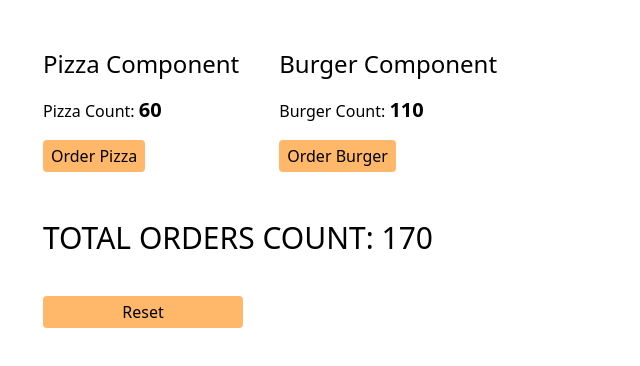
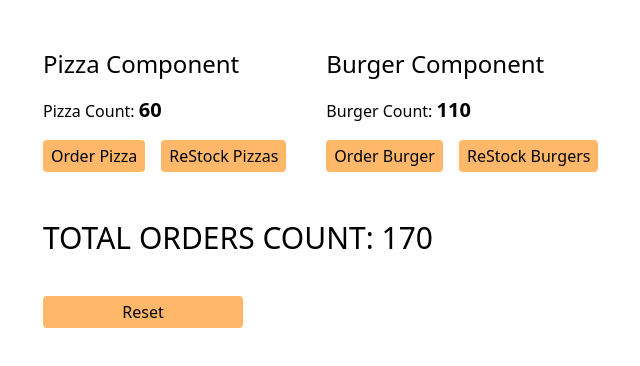
Before and after one commit to emmeiwhite/03-Redux-Toolkit-with-React, a React (Vite) app: page / in a window 1280 px wide. Shown: the top 366 px of the page, without its empty margins (41-681 px from the left). Built offline with nearby package versions, Linux system fonts and the light colour scheme.

Commit message:
18. reStocking the shop

```diff
--- a/src/features/burger/BurgerView.jsx
+++ b/src/features/burger/BurgerView.jsx
@@ -1,5 +1,5 @@
 import { useDispatch, useSelector } from 'react-redux'
-import { orderBurger } from './burgerSlice'
+import { orderBurger, reStockBurger } from './burgerSlice'
 
 const BurgerView = () => {
   const burgerCount = useSelector(state => {
@@ -15,13 +15,19 @@ const BurgerView = () => {
       <p className="my-4">
         Burger Count: <span className="text-xl font-bold">{burgerCount}</span>
       </p>
-      <button
-        className="px-2 py-1 rounded bg-orange-300 hover:bg-orange-400 transition cursor-pointer"
-        onClick={() => {
-          dispatch(orderBurger())
-        }}>
-        Order Burger
-      </button>
+      <div className="flex gap-4">
+        <button
+          className="px-2 py-1 rounded bg-orange-300 hover:bg-orange-400 transition cursor-pointer"
+          onClick={() => dispatch(orderBurger())}>
+          Order Burger
+        </button>
+
+        <button
+          className="px-2 py-1 rounded bg-orange-300 hover:bg-orange-400 transition cursor-pointer"
+          onClick={() => dispatch(reStockBurger(15))}>
+          ReStock Burgers
+        </button>
+      </div>
     </div>
   )
 }
--- a/src/features/burger/burgerSlice.js
+++ b/src/features/burger/burgerSlice.js
@@ -10,6 +10,9 @@ const burgerSlice = createSlice({
   reducers: {
     orderBurger: state => {
       state.burgerCount--
+    },
+    reStockBurger: (state, action) => {
+      state.burgerCount += action.payload
     }
     // resetBurger: state => {
     //   state.burgerCount = 0
@@ -24,4 +27,4 @@ const burgerSlice = createSlice({
 
 // export burgerReducer and action creators
 export const burgerReducer = burgerSlice.reducer
-export const { orderBurger, resetBurger } = burgerSlice.actions
+export const { orderBurger, resetBurger, reStockBurger } = burgerSlice.actions
--- a/src/features/pizza/PizzaView.jsx
+++ b/src/features/pizza/PizzaView.jsx
@@ -1,5 +1,5 @@
 import { useDispatch, useSelector } from 'react-redux'
-import { orderPizza } from './pizzaSlice'
+import { orderPizza, reStockPizza } from './pizzaSlice'
 
 const PizzaView = () => {
   const pizzaCount = useSelector(state => state.pizza.pizzaCount)
@@ -11,11 +11,18 @@ const PizzaView = () => {
       <p className="my-4">
         Pizza Count: <span className="text-xl font-bold">{pizzaCount}</span>
       </p>
-      <button
-        className="px-2 py-1 rounded bg-orange-300 hover:bg-orange-400 transition cursor-pointer"
-        onClick={() => dispatch(orderPizza())}>
-        Order Pizza
-      </button>
+      <div className="flex gap-4">
+        <button
+          className="px-2 py-1 rounded bg-orange-300 hover:bg-orange-400 transition cursor-pointer"
+          onClick={() => dispatch(orderPizza())}>
+          Order Pizza
+        </button>
+        <button
+          className="px-2 py-1 rounded bg-orange-300 hover:bg-orange-400 transition cursor-pointer"
+          onClick={() => dispatch(reStockPizza(10))}>
+          ReStock Pizzas
+        </button>
+      </div>
     </div>
   )
 }
--- a/src/features/pizza/pizzaSlice.js
+++ b/src/features/pizza/pizzaSlice.js
@@ -11,6 +11,9 @@ const pizzaSlice = createSlice({
   reducers: {
     orderPizza: state => {
       state.pizzaCount--
+    },
+    reStockPizza: (state, action) => {
+      state.pizzaCount += action.payload
     }
   },
   extraReducers: builder => {
@@ -23,4 +26,4 @@ const pizzaSlice = createSlice({
 // console.log(pizzaSlice)
 // Export action creators and reducer
 export const pizzaReducer = pizzaSlice.reducer
-export const { orderPizza, resetPizza } = pizzaSlice.actions
+export const { orderPizza, resetPizza, reStockPizza } = pizzaSlice.actions
```
